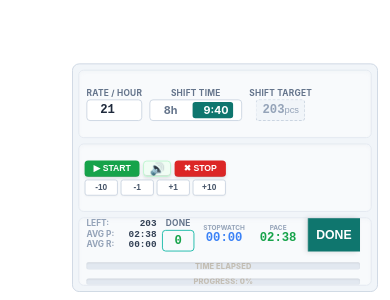
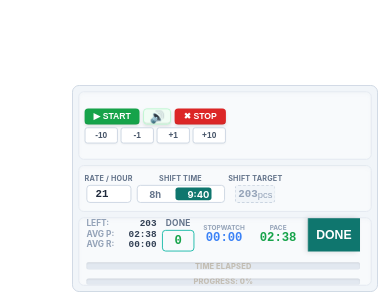
Before and after one commit to agr555/counter-app, a Next.js app: page / in a window 390 px wide. Shown: the part 544-844 px from the top of the page. Built offline with nearby package versions, Linux system fonts and the light colour scheme.

Commit message:
adaptive final

```diff
--- a/app/widget.module.css
+++ b/app/widget.module.css
@@ -416,7 +416,8 @@
   }
 
   /* СТУПЕНЬ 3: Точка "500" (меньше 600px) — скрываем Блок 2, выстраиваем в колонку */
-  @media (max-width: 600px) {
+ /* СТУПЕНЬ 3: Точка "500" (меньше 600px) — скрываем Блок 2, меняем блоки местами и уменьшаем настройки */
+@media (max-width: 600px) {
     /* Полностью прячем Блок 2 (статистику) */
     .widgetContainer > .concaveBlock:nth-child(2) {
       display: none !important;
@@ -426,7 +427,7 @@
       max-width: 340px;
       transform: scale(0.9);
       transform-origin: bottom right;
-      flex-direction: column; /* Выстраиваем оставшиеся блоки строго друг под другом */
+      flex-direction: column; /* Блоки идут вертикальной стопкой */
       align-items: stretch;
       justify-content: flex-start;
     }
@@ -434,16 +435,65 @@
     .concaveBlock {
       height: 76px;
       width: 100% !important;
-      flex: none !important; /* Отменяем флекс-растяжение из предыдущего медиа-запроса */
+      flex: none !important;
     }
 
-    /* ИСПРАВЛЕНИЕ: На этой ширине Блок 1 (настройки) тоже сжимаем до 100% и делаем компактным */
-    .widgetContainer > .concaveBlock:nth-child(1) {
-      width: 100% !important;
+    /* --- ИЗМЕНЕНИЕ ПОРЯДКА БЛОКОВ (ORDER) --- */
+
+    /* Блок 3 (Управление: START/PAUSE) делаем ПЕРВЫМ (в самый верх) */
+    .widgetContainer > .concaveBlock:nth-child(3) {
+      order: 1;
     }
 
-    /* Убираем лишние отступы у DONE, чтобы она идеально встала по краю в колонке */
+    /* Блок 1 (Настройки: Rate/Hour, Shift Time) делаем ВТОРЫМ */
+    .widgetContainer > .concaveBlock:nth-child(1) {
+      order: 2;
+      width: 100% !important;
+      height: 52px; /* Уменьшаем высоту самого блока настроек, чтобы он стал компактнее */
+      gap: 4px;     /* Сжимаем отступы между элементами внутри */
+      padding: 0 6px;
+    }
+
+    /* Блок 4 (Таймеры и DONE) идет ТРЕТЬИМ (в самый низ) */
     .widgetContainer > .concaveBlock:nth-child(4) {
+      order: 3;
       min-width: 100%;
     }
+
+    /* --- ДОПОЛНИТЕЛЬНОЕ УМЕНЬШЕНИЕ ЭЛЕМЕНТОВ ВНУТРИ БЛОКА НАСТРОЕК --- */
+    .widgetContainer > .concaveBlock:nth-child(1) .fieldLabel {
+      font-size: 0.5rem; /* Делаем подписи еще меньше */
+    }
+
+    .widgetContainer > .concaveBlock:nth-child(1) .inputNumberWide {
+      height: 20px;       /* Делаем поле ввода Rate ниже */
+      font-size: 0.75rem; /* Уменьшаем шрифт цифр */
+      width: 50px;        /* Сужаем поле */
+    }
+
+    .widgetContainer > .concaveBlock:nth-child(1) .toggleContainer {
+      height: 20px;       /* Делаем переключатель 8h / 9:40 компактнее */
+      min-width: 84px;
+    }
+
+    .widgetContainer > .concaveBlock:nth-child(1) .radioLabel {
+      font-size: 0.65rem; /* Уменьшаем текст "8h" и "9:40" */
+      width: 40px;
+    }
+
+    .widgetContainer > .concaveBlock:nth-child(1) .slider {
+      height: calc(100% - 4px);
+      width: 40px;
+    }
+
+    /* Корректируем сдвиг ползунка под новую уменьшенную ширину */
+    .widgetContainer > .concaveBlock:nth-child(1) .radioInput[value="9h40m"]:checked ~ .slider {
+      transform: translateX(40px) !important;
+    }
+
+    .widgetContainer > .concaveBlock:nth-child(1) .targetDisplayDisabled {
+      height: 20px;       /* Уменьшаем блок Shift Target */
+      width: 45px;
+      font-size: 0.75rem;
+    }
   }
```
